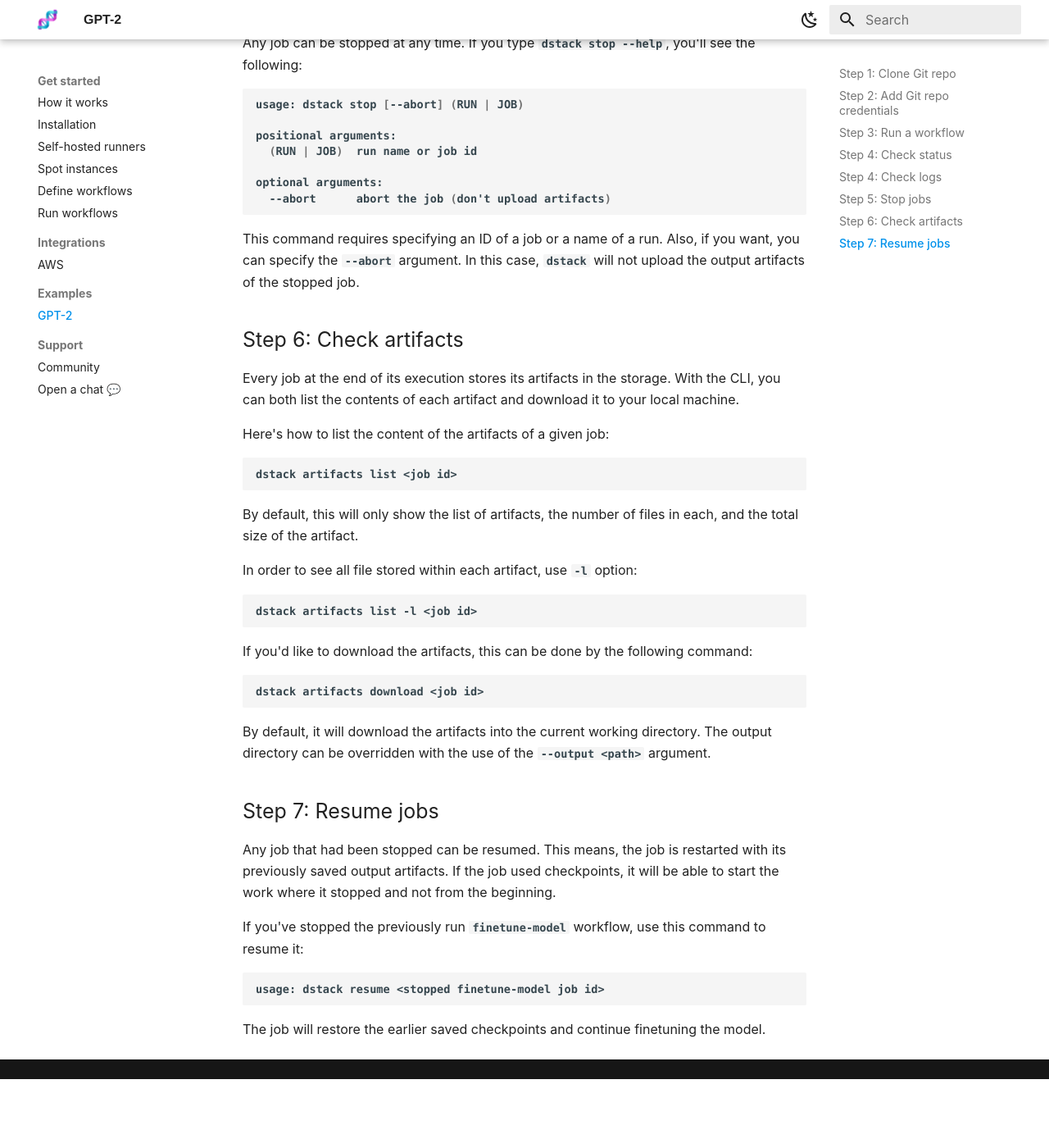
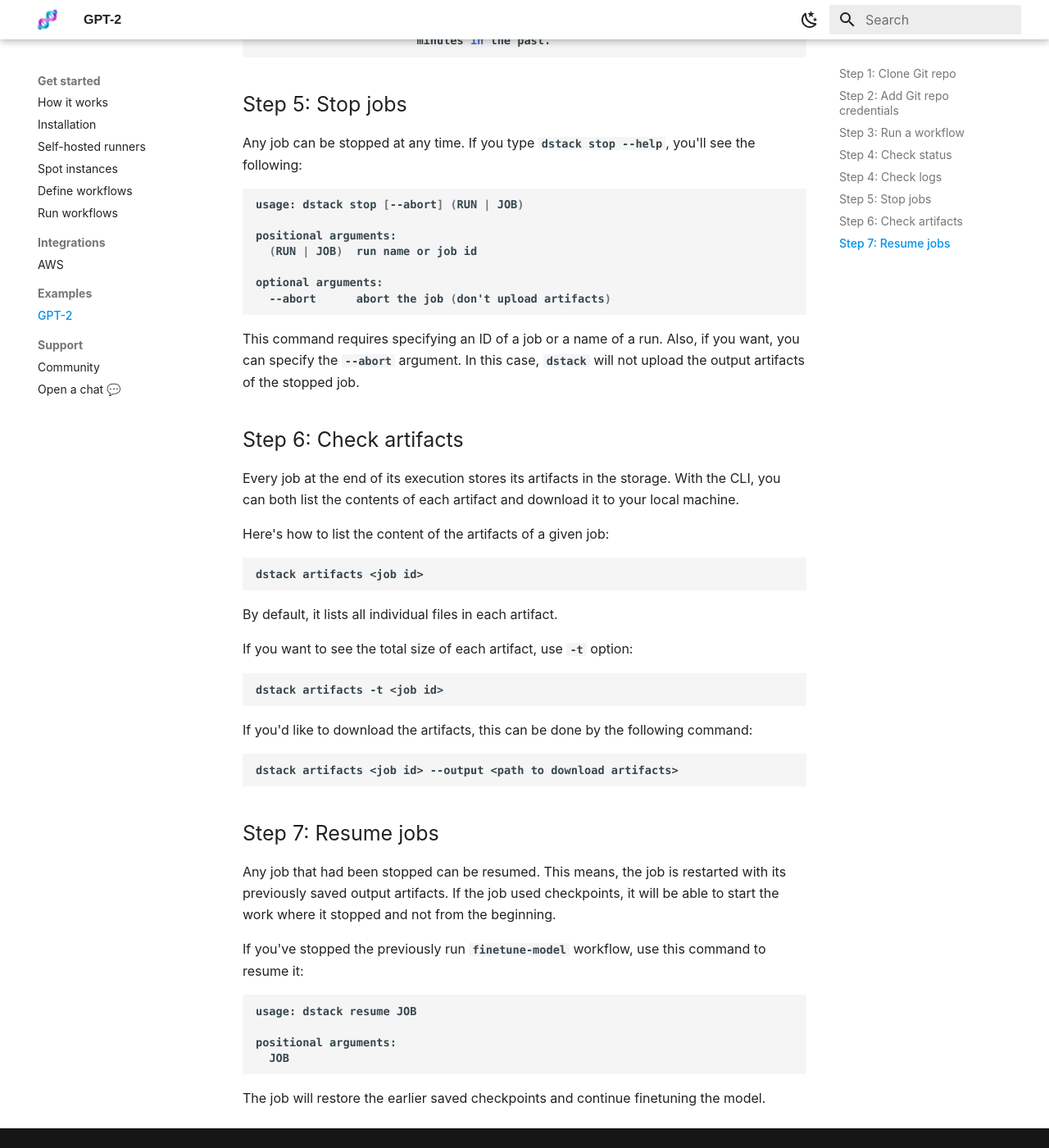
Before and after one commit to dstackai/dstack.github.io, an MkDocs documentation site: the page built from docs/gpt-2.md, in a window 1280 px wide and 1400 px high, scrolled down 3136 px. Shown: the whole window at 82% size. Built offline with MkDocs 1.6.1 and Material for MkDocs 9.7.7, drawn with Linux system fonts in a browser that asks for light colours; before the commit the page ends 4452 px from its top, so only the background shows below that; some of the changed text lies outside the part shown.

Commit message:
Major: update the documentation to match the changes in v0.0.2rc1 (part 2)

````diff
--- a/docs/gpt-2.md
+++ b/docs/gpt-2.md
@@ -17,11 +17,19 @@
 
 ## Step 2: Add Git repo credentials
 
+If you're connecting to your GitHub repository via HTTPS, use the following command:
+
+```bash
+dstack init
+```
+
+It will open your browser and prompt you to authorize `dstack` to access your repository.
+
 If you're connecting to your Git repository via an SSH key, to authorize `dstack` to access your repository,
 use the following command:
 
 ```bash
-dstack git remote add --private-key <path to your ssh key>
+dstack init --private-key <path to your ssh key>
 ```
 
 This command sends the URL of your remote repository and your private key to `dstack.ai`. This information will be
@@ -86,12 +94,11 @@
 Here's what you can see if you do that:
 
 ```bash
-RUN             JOB           WORKFLOW        VARIABLES      RUNNER    STATUS    STARTED      DURATION    ARTIFACTS
-clever-tiger-1  -             download-model  --model 117M   sugar-1   RUNNING   6 mins ago   6 mins      -
-                0673f7f444b6  download-model  --model 117M   sugar-1   DONE      6 mins ago   2 mins      models/117M
-                67d53f2daa2e  download-model  --model 117M   sugar-1   DONE      5 mins ago   2 mins      input.npz
-                4ef42541c7f4  finetune-model  --model 117M   sugar-1   RUNNING   just now     2 mins      checkpoint/clever-tiger-1
-                                                                                                          samples/clever-tiger-1
+RUN            TAG     JOB           WORKFLOW        VARIABLES     SUBMITTED    RUNNER     STATUS
+fast-rabbit-1  <none>                finetune-model  --model 117M  1 min ago    cricket-1  RUNNING
+                       53881a211647  download-model  --model 117M  1 min ago    cricket-1  DONE
+                       aa930d70645f  encode-dataset  --model 117M  1 min ago    cricket-1  DONE
+                       59b05053abcb  finetune-model  --model 117M  1 min ago    cricket-1  RUNNING
 ```
 
 !!! warning ""
@@ -152,25 +159,22 @@
 Here's how to list the content of the artifacts of a given job:
 
 ```bash
-dstack artifacts list <job id>
+dstack artifacts <job id>
 ```
 
-By default, this will only show the list of artifacts, the number of files in each, and the total size of the artifact.
+By default, it lists all individual files in each artifact.
 
-In order to see all file stored within each artifact, use `-l` option:
+If you want to see the total size of each artifact, use `-t` option:
 
 ```bash
-dstack artifacts list -l <job id>
+dstack artifacts -t <job id>
 ```
 
 If you'd like to download the artifacts, this can be done by the following command:
 
 ```bash
-dstack artifacts download <job id>
+dstack artifacts <job id> --output <path to download artifacts>
 ```
-
-By default, it will download the artifacts into the current working directory. The output directory can be overridden
-with the use of the `--output <path>` argument.
 
 ## Step 7: Resume jobs
 
@@ -181,7 +185,10 @@
 If you've stopped the previously run `finetune-model` workflow, use this command to resume it:
 
 ```bash
-usage: dstack resume <stopped finetune-model job id>
+usage: dstack resume JOB
+
+positional arguments:
+  JOB
 ```
 
 The job will restore the earlier saved checkpoints and continue finetuning the model.
````
Also changed, not shown: docs/run-workflows.md (+3 -3 lines).
